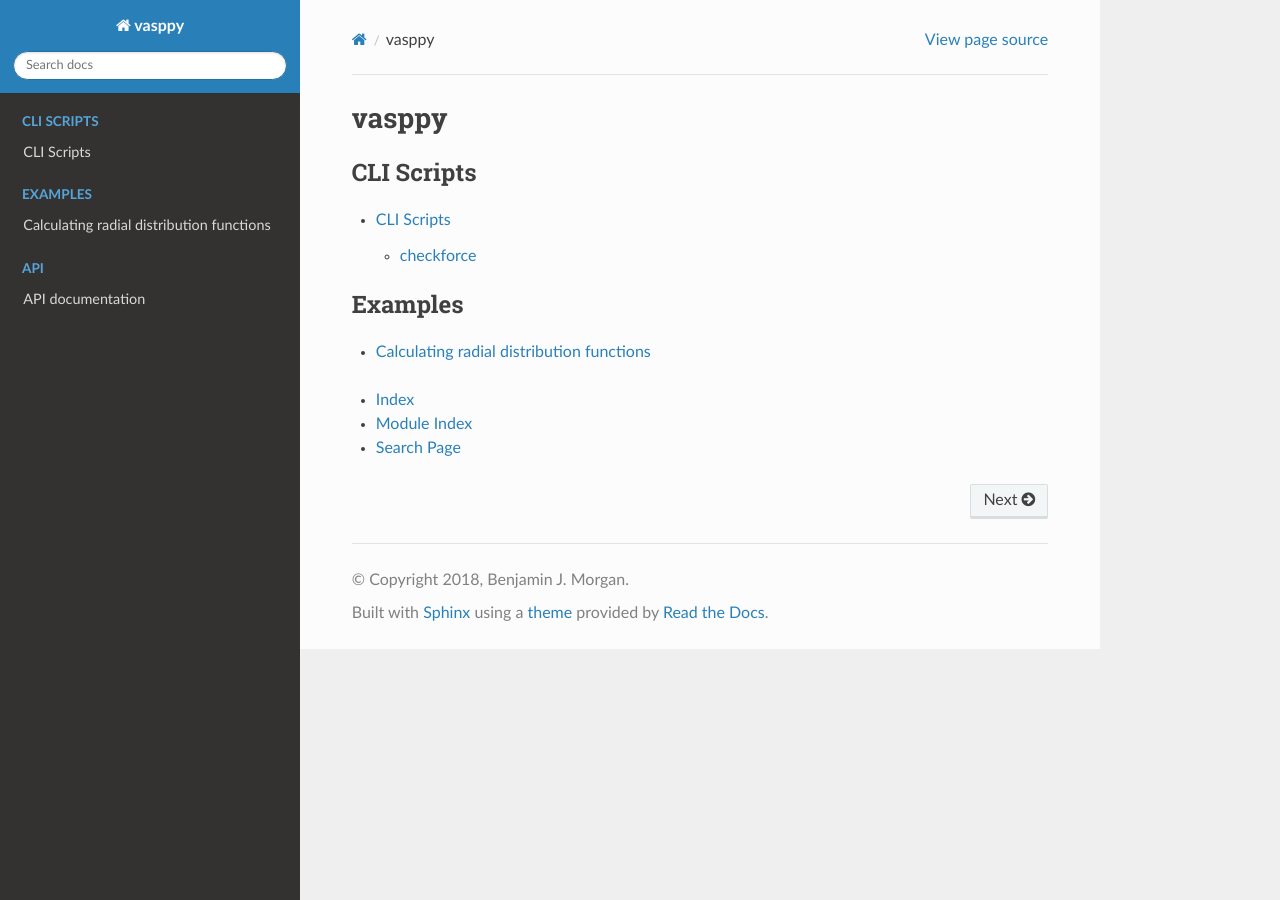
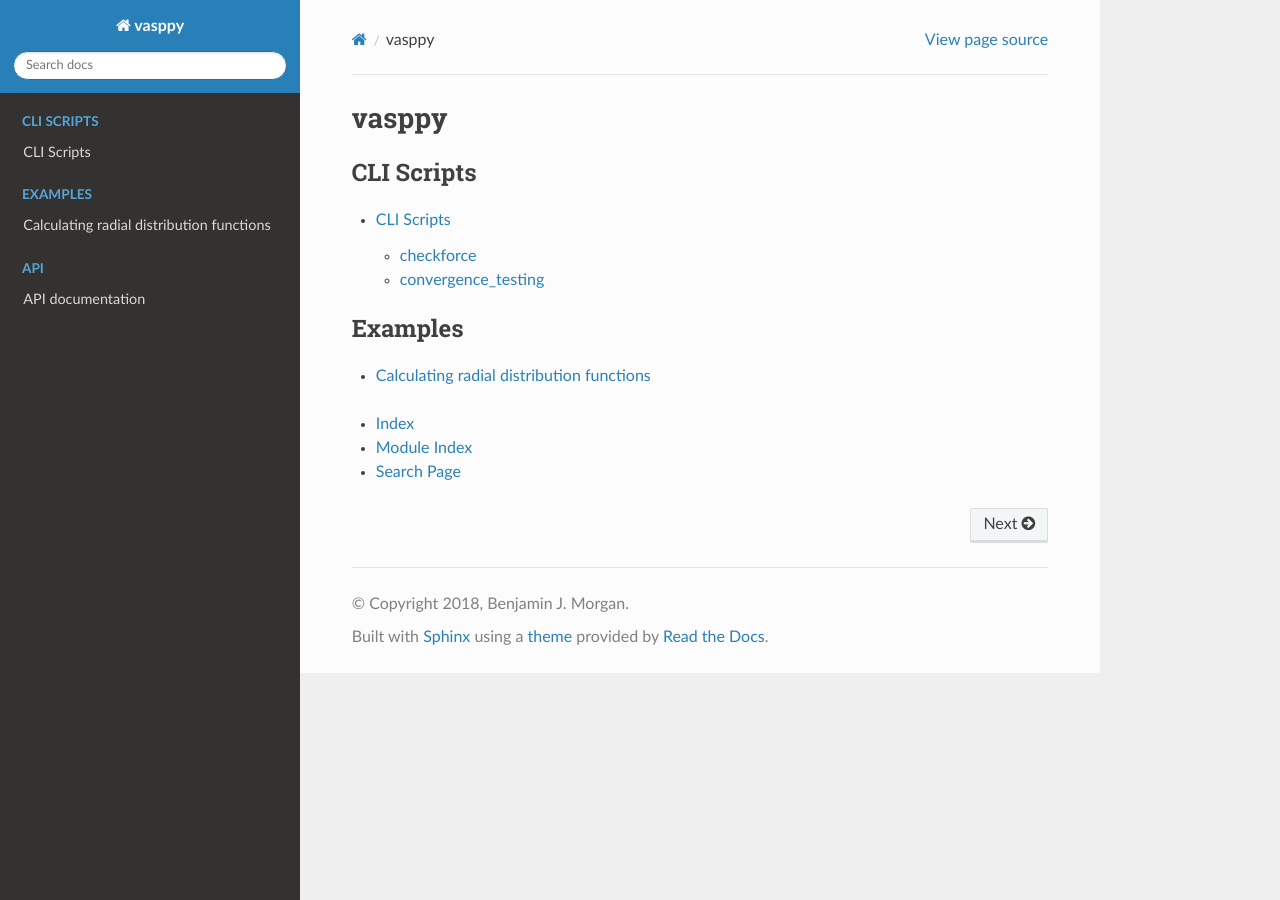
Before and after one commit to bjmorgan/vasppy, a Sphinx documentation site: the page built from docs/source/index.rst, in a window 1280 px wide. Built offline with Sphinx 7.4.7 and the Read the Docs theme 3.1.0, drawn with Linux system fonts in a browser that asks for light colours; pages that are not in the unit, such as notebooks, are missing from menus.

```diff
--- a/docs/source/cli_scripts.rst
+++ b/docs/source/cli_scripts.rst
@@ -7,4 +7,4 @@ Command-line interface scripts for working with VASP files.
    :maxdepth: 2
 
    cli_scripts/checkforce
-   cli_scripts/convergence_testingpylint --errors-only vasppy
+   cli_scripts/convergence_testing
```
